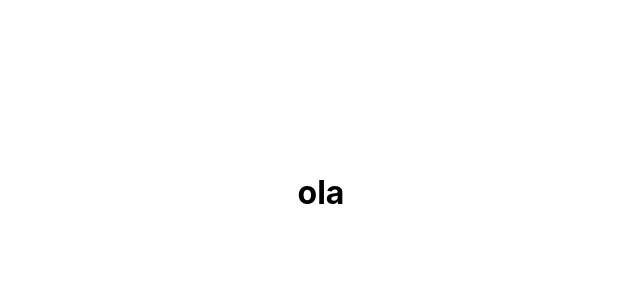
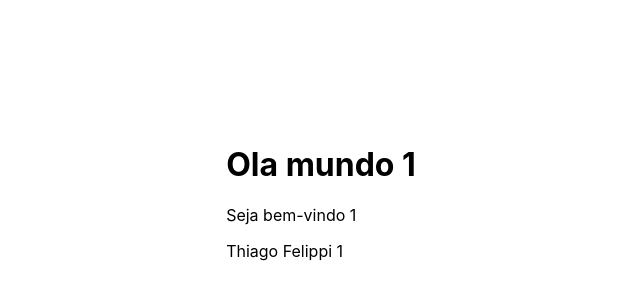
Before and after one commit to ThiagoFelippi/nextjs-example, a Next.js app: page /posts/1 in a window 1280 px wide. Shown: the part 208-508 px from the top of the page, without its empty margins (319-959 px from the left). Built offline with nearby package versions, Linux system fonts and the light colour scheme.

Commit message:
Dinamic posts done

```diff
--- a/pages/posts/[id].js
+++ b/pages/posts/[id].js
@@ -1,38 +1,49 @@
 import React from 'react';
 import style from "../../styles/Post.module.scss"
+import { join } from "path"
+import { readdirSync, readFileSync } from 'fs';
 
-function Post() {
+function Post({title, content, author}) {
+
+  console.log(author)
 
   return (
     <div className={style.container}>
       <h1 className={style.title}>
-        ola
+        {title}
       </h1>
+      <p>
+        {content}
+      </p>
+      <span> {author} </span>
     </div>
   )
 }
 
 export const getStaticPaths = () => {
+  const posts = readdirSync("posts").map(post => post.split(".")[0])
+
+  const paths = posts.map(post => ({
+    params: {
+      id: post
+    }
+  }))
 
   return {
-    paths: [
-      {
-        params: {
-          id: "ola"
-        }
-      }
-    ],
+    paths,
     fallback: false,
   }
 }
 
 export const getStaticProps = async (context) => {
   const {id} = context.params
+  const postPath = join("posts", `${id}.json`)
+  const fileJSON = readFileSync(postPath, 'utf8')
+  const {title, content, author} = JSON.parse(fileJSON)
 
   return {
-    props: {
-      id
-    }
+    props:
+      {title, content, author}
   }
 }
 
--- /dev/null
+++ b/posts/1.json
@@ -0,0 +1,5 @@
+{
+  "title": "Ola mundo 1",
+  "content": "Seja bem-vindo 1",
+  "author": "Thiago Felippi 1"
+}
--- /dev/null
+++ b/posts/2.json
@@ -0,0 +1,5 @@
+{
+  "title": "Ola mundo 2",
+  "content": "Seja bem-vindo 2",
+  "author": "Thiago Felippi 2"
+}
--- /dev/null
+++ b/posts/3.json
@@ -0,0 +1,5 @@
+{
+  "title": "Ola mundo 3",
+  "content": "Seja bem-vindo 3",
+  "author": "Thiago Felippi 3"
+}
```
